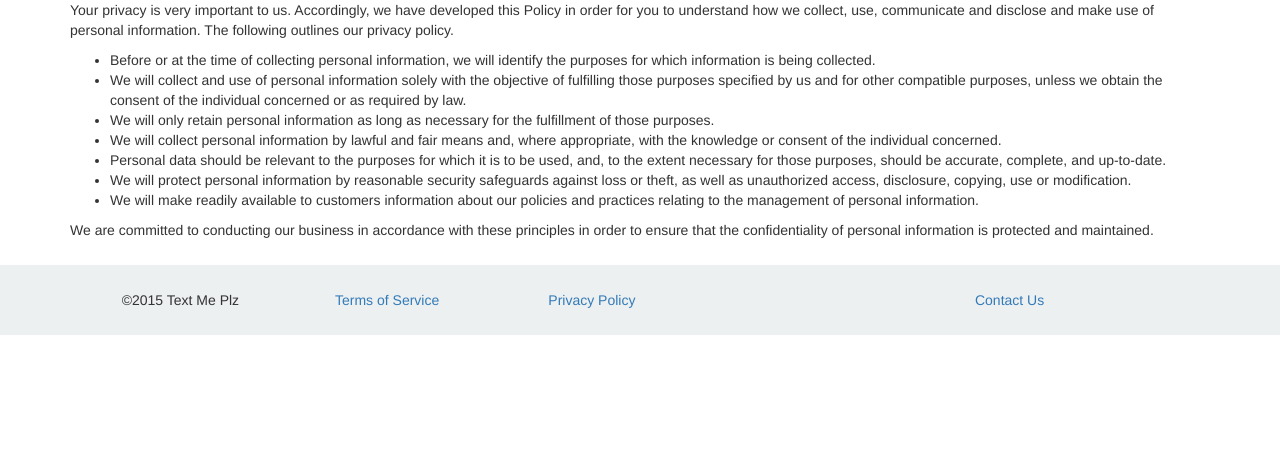
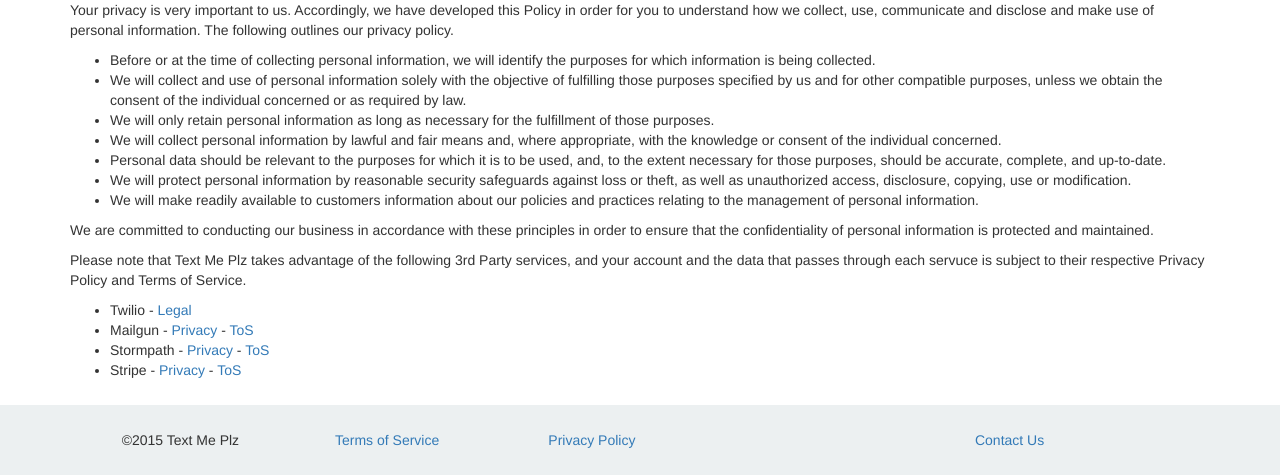
Before and after one commit to angstwad/textmeplz, a Flask app: template textmeplz/templates/tos-pp.html in a window 1280 px wide. Shown: the part 1312-1787 px from the top of the page. Before the commit the page ends 1647 px from the top, so only its background shows below. Run offline with Flask 2, Linux system fonts and the light colour scheme; the template is opened without the code that fills it, so the values that code supplies are empty; parts of the project's set-up code (start-up, migrations or seed data) failed here and were passed over; some libraries are stand-ins or nearby versions.

Commit message:
Add to TOS

```diff
--- a/textmeplz/templates/tos-pp.html
+++ b/textmeplz/templates/tos-pp.html
@@ -143,4 +143,13 @@
 <p>
 	We are committed to conducting our business in accordance with these principles in order to ensure that the confidentiality of personal information is protected and maintained.
 </p>
+
+<p>Please note that Text Me Plz takes advantage of the following 3rd Party services, and your account and the data that passes through each servuce is subject to their respective Privacy Policy and Terms of Service.</p>
+<ul>
+    <li>Twilio - <a href="https://www.twilio.com/legal/tos">Legal</a></li>
+    <li>Mailgun - <a href="https://www.mailgun.com/privacy">Privacy</a> - <a href="https://www.mailgun.com/terms">ToS</a></li>
+    <li>Stormpath - <a href="https://stormpath.com/privacy_policy">Privacy</a> - <a href="https://stormpath.com/terms_of_service">ToS</a></li>
+    <li>Stripe - <a href="https://stripe.com/us/privacy">Privacy</a> - <a href="https://stripe.com/us/terms">ToS</a></li>
+</ul>
+
 {% endblock container %}
```
